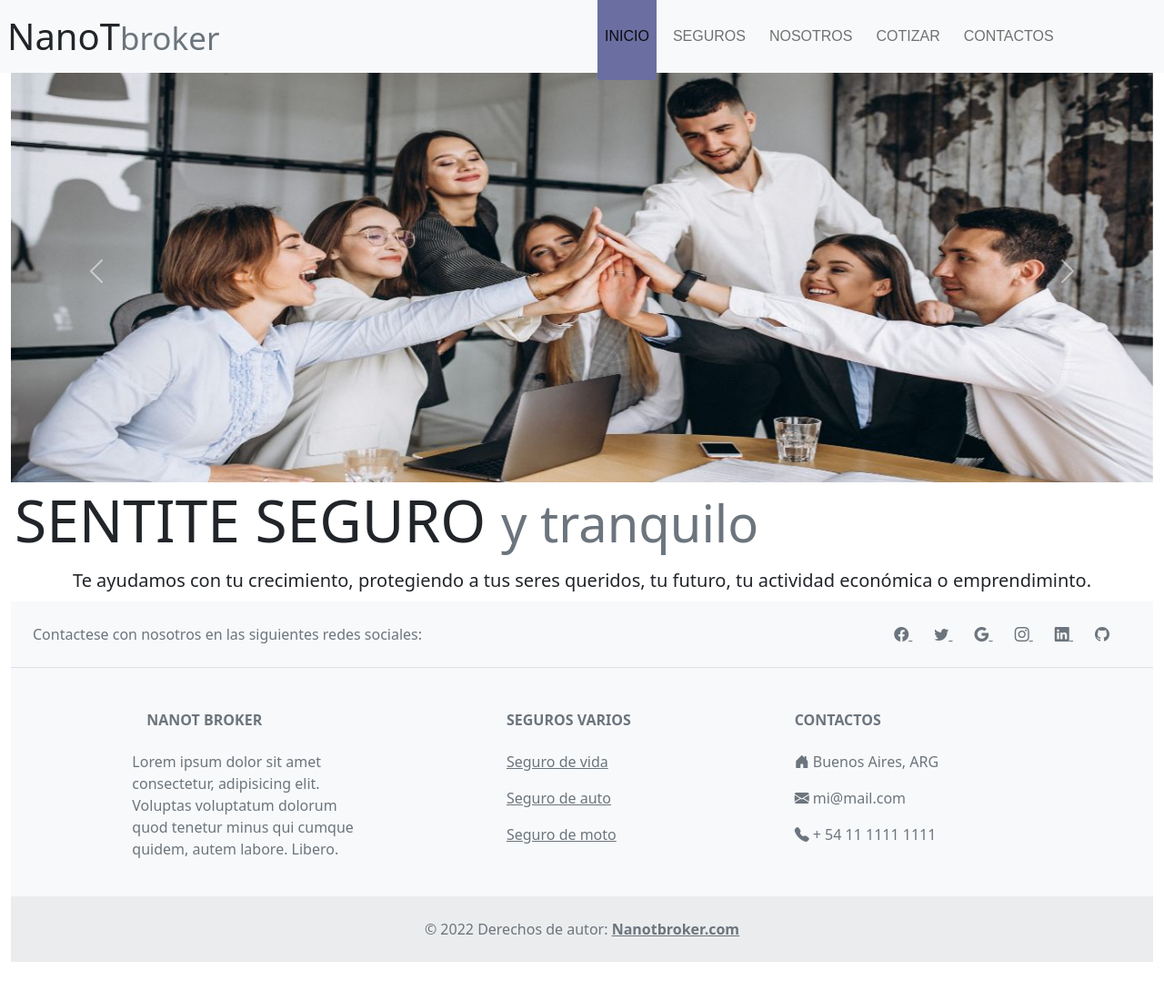
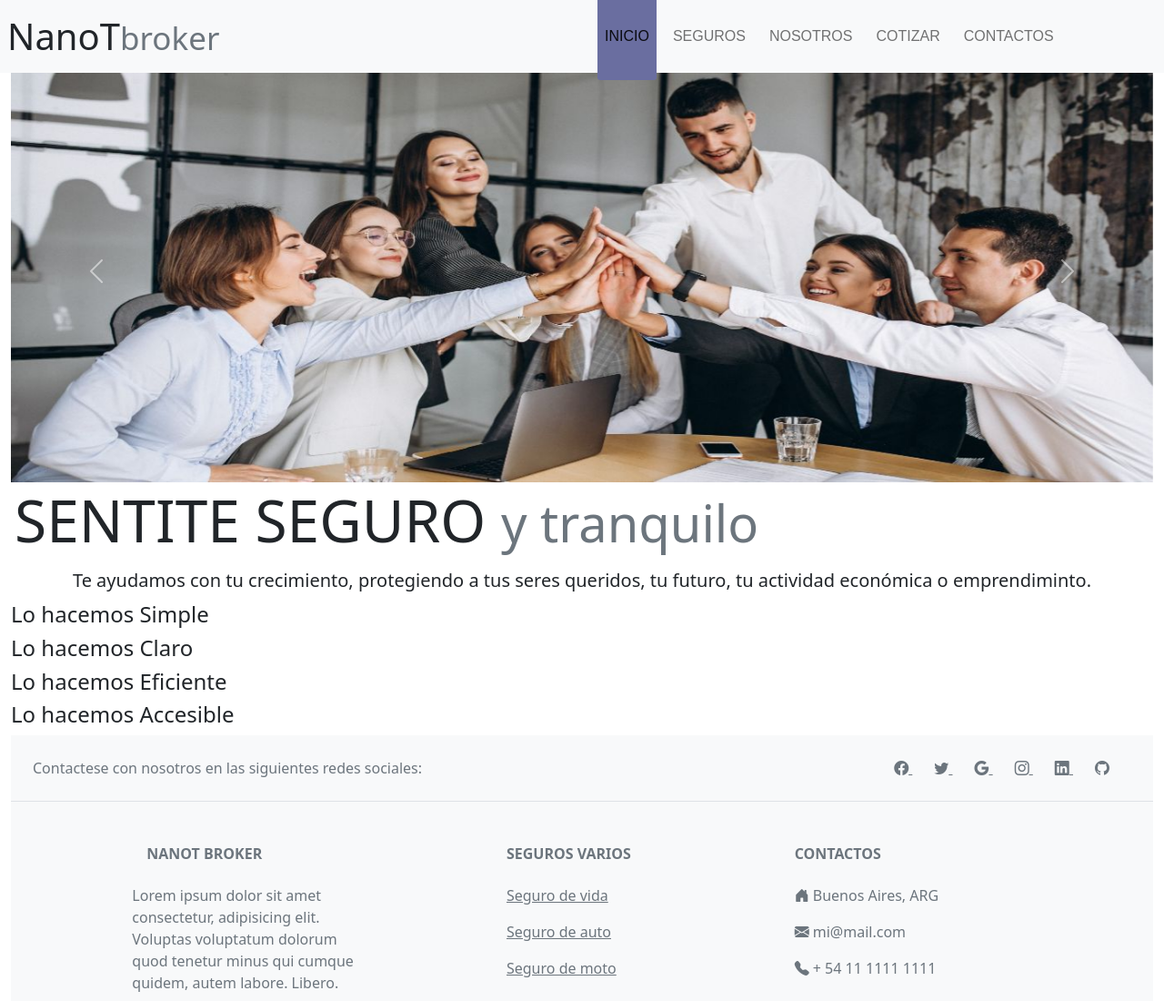
Before and after one commit to ltallarico12/ProyectoCoderHouse, a plain HTML site: page index.html in a window 1280 px wide. Shown: the top 1100 px of the page at 91% size. Before the commit the page ends 1057 px from the top, so only its background shows below. Drawn offline with nearby package versions, Linux system fonts and the light colour scheme.

Commit message:
Agregando los subtitulos al main del index

```diff
--- a/index.html
+++ b/index.html
@@ -98,6 +98,10 @@
         </section>
     </header>
     <main class="main">
+        <h4>Lo hacemos Simple</h4>
+        <h4>Lo hacemos Claro</h4>
+        <h4>Lo hacemos Eficiente</h4>
+        <h4>Lo hacemos Accesible</h4>
     </main>
     <!--
     <footer class="footer">
```
